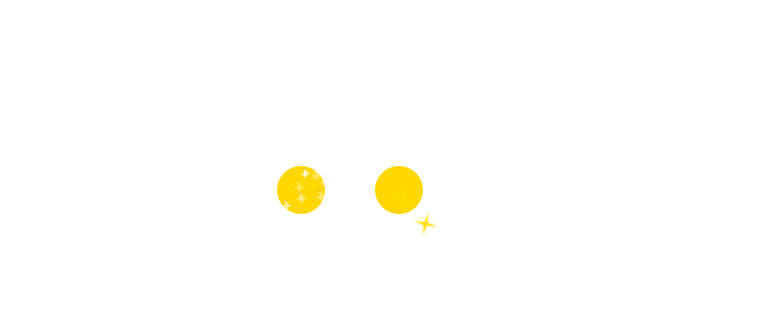
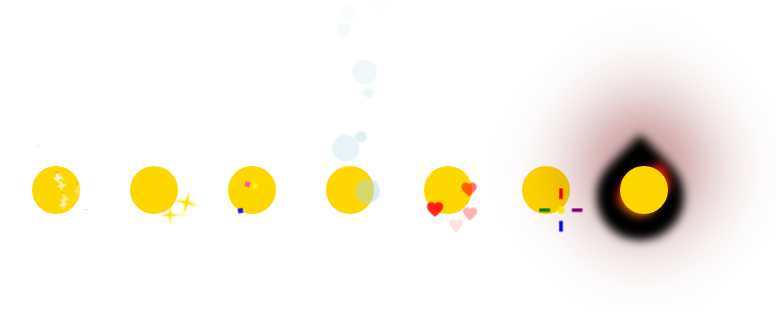
Before and after one commit to otisnth/award-animation, a Vue app: page / in a window 1280 px wide. Shown: the part 218-530 px from the top of the page, without its empty margins (290-1066 px from the left). Built offline with nearby package versions, Linux system fonts and the light colour scheme; the HTML template or start-up script is replaced by a standard one.

Commit message:
добавлены новые анимации

```diff
--- a/src/App.vue
+++ b/src/App.vue
@@ -5,6 +5,26 @@
     </AwardWrapper>
 
     <AwardWrapper animation="stars">
+      <div class="award"></div>
+    </AwardWrapper>
+
+    <AwardWrapper animation="confetti">
+      <div class="award"></div>
+    </AwardWrapper>
+
+    <AwardWrapper animation="bubbles">
+      <div class="award"></div>
+    </AwardWrapper>
+
+    <AwardWrapper animation="hearts">
+      <div class="award"></div>
+    </AwardWrapper>
+
+    <AwardWrapper animation="fireworks">
+      <div class="award"></div>
+    </AwardWrapper>
+
+    <AwardWrapper animation="flames">
       <div class="award"></div>
     </AwardWrapper>
   </div>
--- a/src/components/AwardWrapper.vue
+++ b/src/components/AwardWrapper.vue
@@ -1,5 +1,5 @@
 <template>
-  <component :is="AnimationComponent">
+  <component :is="AnimationComponent" class="animation-wrapper">
     <slot />
   </component>
 </template>
@@ -8,7 +8,7 @@
 import { defineAsyncComponent } from "vue";
 
 interface Props {
-  animation: "stars" | "sparks";
+  animation: "stars" | "sparks" | "confetti" | "bubbles" | "hearts" | "fireworks" | "flames";
 }
 
 const { animation } = defineProps<Props>();
@@ -20,6 +20,29 @@
 
     case "stars":
       return import("./animations/AnimationStars.vue");
+
+    case "confetti":
+      return import("./animations/AnimationConfetti.vue");
+
+    case "bubbles":
+      return import("./animations/AnimationBubbles.vue");
+
+    case "hearts":
+      return import("./animations/AnimationHearts.vue");
+
+    case "fireworks":
+      return import("./animations/AnimationFireworks.vue");
+
+    case "flames":
+      return import("./animations/AnimationFlames.vue");
   }
 });
 </script>
+
+<style>
+.animation-wrapper {
+  position: relative;
+  display: inline-block;
+  overflow: visible;
+}
+</style>
--- a/src/components/animations/AnimationBase.vue
+++ b/src/components/animations/AnimationBase.vue
@@ -1,5 +1,5 @@
 <template>
-  <div ref="animation-container" class="animation-container">
+  <div ref="animation-container">
     <slot />
   </div>
 </template>
@@ -19,17 +19,21 @@
 const animationContainer = useTemplateRef("animation-container");
 
 onMounted(() => {
-  if (animationContainer.value) {
+  if (!animationContainer.value) {
+    return;
+  }
+
   const createAnimationElement = () => {
     const element = document.createElement("div");
     element.className = animationClass;
     element.innerHTML = createContent();
 
-      const rect = animationContainer.value.getBoundingClientRect();
+    const rect = animationContainer.value?.getBoundingClientRect();
+    if (!rect) return;
     element.style.left = `${Math.random() * rect.width}px`;
     element.style.top = `${Math.random() * rect.height}px`;
 
-      animationContainer.value.appendChild(element);
+    animationContainer.value?.appendChild(element);
 
     setTimeout(() => {
       element.remove();
@@ -42,14 +46,5 @@
   );
 
   return () => clearInterval(interval);
-  }
 });
 </script>
-
-<style>
-.animation-container {
-  position: relative;
-  display: inline-block;
-  overflow: visible;
-}
-</style>
--- /dev/null
+++ b/src/components/animations/AnimationBubbles.vue
@@ -0,0 +1,45 @@
+<template>
+  <AnimationBase
+    animationClass="bubble"
+    :createContent="createBubbleContent"
+    :intervalRange="[300, 500]"
+    :duration="4000"
+  >
+    <slot />
+  </AnimationBase>
+</template>
+
+<script setup lang="ts">
+import AnimationBase from "./AnimationBase.vue";
+
+const createBubbleContent = () => {
+  const size = Math.random() * 20 + 10; // Размер пузыря от 10 до 30px
+  return `
+    <div style="
+      width: ${size}px;
+      height: ${size}px;
+      background-color: rgba(173, 216, 230, 0.5);
+      border-radius: 50%;
+    "></div>
+  `;
+};
+</script>
+
+<style>
+.bubble {
+  position: absolute;
+  pointer-events: none;
+  animation: bubble-rise 4s ease-out forwards;
+}
+
+@keyframes bubble-rise {
+  0% {
+    transform: translateY(0) scale(1);
+    opacity: 1;
+  }
+  100% {
+    transform: translateY(-200px) scale(0.8);
+    opacity: 0;
+  }
+}
+</style>
--- /dev/null
+++ b/src/components/animations/AnimationConfetti.vue
@@ -0,0 +1,46 @@
+<template>
+  <AnimationBase
+    animationClass="confetti"
+    :createContent="createConfettiContent"
+    :intervalRange="[200, 400]"
+    :duration="1000"
+  >
+    <slot />
+  </AnimationBase>
+</template>
+
+<script setup lang="ts">
+import AnimationBase from "./AnimationBase.vue";
+
+const createConfettiContent = () => {
+  const colors = ["#ff0000", "#00ff00", "#0000ff", "#ffff00", "#ff00ff", "#00ffff"];
+  const color = colors[Math.floor(Math.random() * colors.length)];
+  return `
+    <div style="
+      width: 5px;
+      height: 5px;
+      background-color: ${color};
+      transform: rotate(${Math.random() * 360}deg);
+    "></div>
+  `;
+};
+</script>
+
+<style>
+.confetti {
+  position: absolute;
+  pointer-events: none;
+  animation: confetti-fall 3s ease-out forwards;
+}
+
+@keyframes confetti-fall {
+  0% {
+    transform: translateY(-10px) rotate(0deg);
+    opacity: 1;
+  }
+  100% {
+    transform: translateY(50px) rotate(360deg);
+    opacity: 0;
+  }
+}
+</style>
--- /dev/null
+++ b/src/components/animations/AnimationFireworks.vue
@@ -0,0 +1,47 @@
+<template>
+  <AnimationBase
+    animationClass="firework"
+    :createContent="createFireworkContent"
+    :intervalRange="[800, 1200]"
+    :duration="2000"
+  >
+    <slot />
+  </AnimationBase>
+</template>
+
+<script setup lang="ts">
+import AnimationBase from "./AnimationBase.vue";
+
+const createFireworkContent = () => `
+  <svg viewBox="0 0 24 24" width="30" height="30" xmlns="http://www.w3.org/2000/svg">
+    <circle cx="12" cy="12" r="2" fill="yellow" />
+    <line x1="12" y1="0" x2="12" y2="6" stroke="red" stroke-width="2" />
+    <line x1="12" y1="18" x2="12" y2="24" stroke="blue" stroke-width="2" />
+    <line x1="0" y1="12" x2="6" y2="12" stroke="green" stroke-width="2" />
+    <line x1="18" y1="12" x2="24" y2="12" stroke="purple" stroke-width="2" />
+  </svg>
+`;
+</script>
+
+<style>
+.firework {
+  position: absolute;
+  pointer-events: none;
+  animation: firework-explode 2s ease-out forwards;
+}
+
+@keyframes firework-explode {
+  0% {
+    transform: scale(0.5);
+    opacity: 1;
+  }
+  50% {
+    transform: scale(1.5);
+    opacity: 1;
+  }
+  100% {
+    transform: scale(2);
+    opacity: 0;
+  }
+}
+</style>
--- /dev/null
+++ b/src/components/animations/AnimationFlames.vue
@@ -0,0 +1,66 @@
+<template>
+  <div>
+    <div class="flame"></div>
+    <div class="content">
+      <slot />
+    </div>
+  </div>
+</template>
+
+<style>
+.flame {
+  width: 100%;
+  height: 100%;
+  background: linear-gradient(-45deg, red, orange);
+  border-radius: 50px 50px 0px 50px;
+  transform: rotate(-135deg);
+  animation: 1s flame infinite;
+  filter: blur(5px);
+  position: absolute;
+  box-shadow: 17px 20px 90px #700;
+  border: 25px solid black;
+  border-left-width: 25px;
+  border-top-width: 25px;
+  top: -30%;
+  left: -50%;
+
+  &:after,
+  &:before {
+    content: "";
+    width: 30px;
+    height: 30px;
+    display: block;
+    position: absolute;
+    background: linear-gradient(-45deg, red, orange);
+    animation: 2s flame infinite;
+    transform: scale(0.8) rotate(20deg);
+    border-radius: 30px 30px 0px 30px;
+    top: 20px;
+  }
+  &:before {
+    top: 0;
+    animation-duration: 1s;
+    transform: scale(0.9) rotate(-15deg) translate(10px, 0px);
+  }
+}
+
+.content {
+  position: relative;
+  z-index: 2;
+}
+
+@keyframes flame {
+  0% {
+    height: 100%;
+    width: 100%;
+  }
+  50% {
+    height: 80%;
+    width: 80%;
+  }
+  100% {
+    height: 100%;
+    width: 100%;
+  }
+}
+</style>
--- /dev/null
+++ b/src/components/animations/AnimationHearts.vue
@@ -0,0 +1,39 @@
+<template>
+  <AnimationBase
+    animationClass="heart"
+    :createContent="createHeartContent"
+    :intervalRange="[500, 700]"
+    :duration="2500"
+  >
+    <slot />
+  </AnimationBase>
+</template>
+
+<script setup lang="ts">
+import AnimationBase from "./AnimationBase.vue";
+
+const createHeartContent = () => `
+  <svg viewBox="0 0 24 24" width="20" height="20" xmlns="http://www.w3.org/2000/svg" fill="red">
+    <path d="M12 21.35l-1.45-1.32C5.4 15.36 2 12.28 2 8.5 2 5.42 4.42 3 7.5 3c1.74 0 3.41.81 4.5 2.09C13.09 3.81 14.76 3 16.5 3 19.58 3 22 5.42 22 8.5c0 3.78-3.4 6.86-8.55 11.54L12 21.35z"/>
+  </svg>
+`;
+</script>
+
+<style>
+.heart {
+  position: absolute;
+  pointer-events: none;
+  animation: heart-float 2.5s ease-out forwards;
+}
+
+@keyframes heart-float {
+  0% {
+    transform: translateY(0) scale(1);
+    opacity: 1;
+  }
+  100% {
+    transform: translateY(100%) scale(0.8);
+    opacity: 0;
+  }
+}
+</style>
```
Lines whose indentation alone changed are shown as unchanged.
